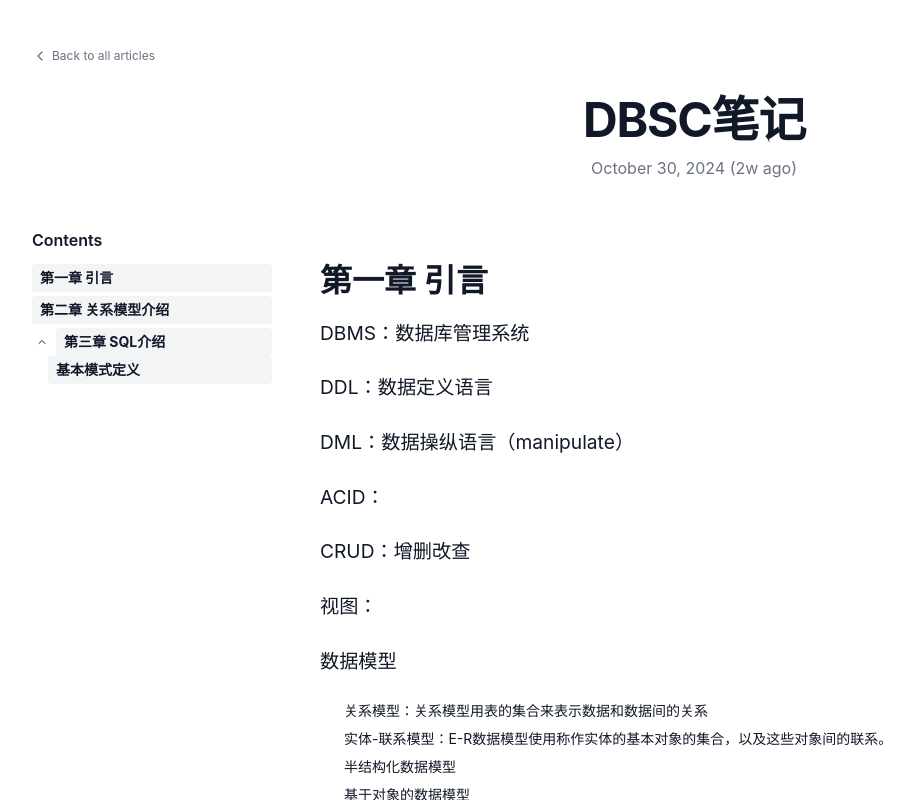
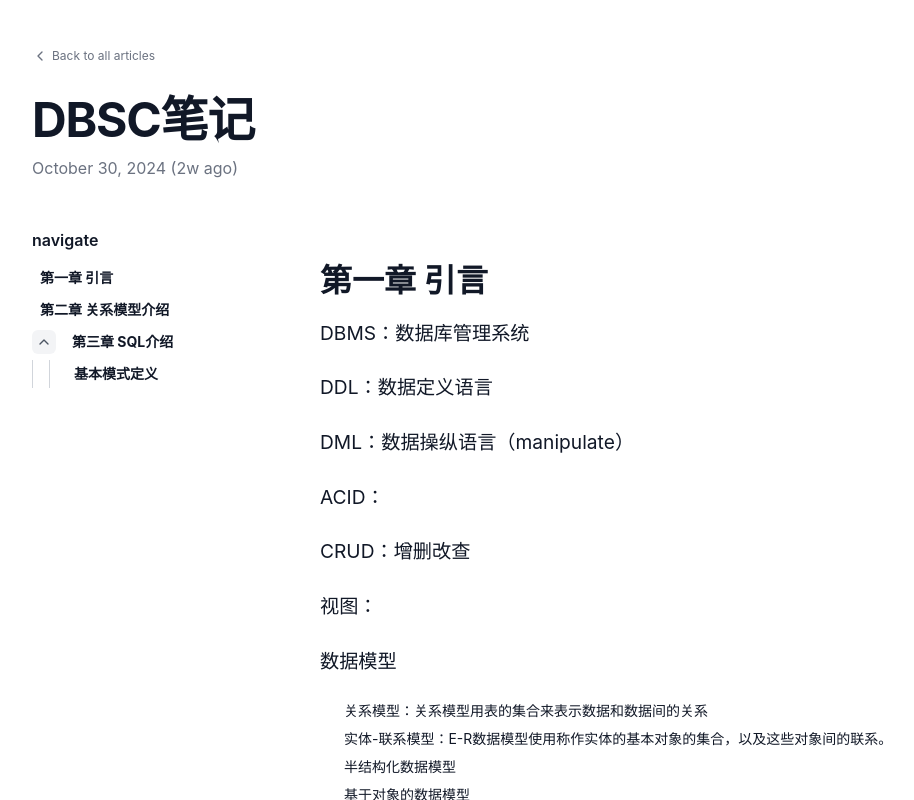
Before and after one commit to ZhenyuePan/ZhenyuePan.github.io, a Next.js app: page /blog/DBSC in a window 1280 px wide. Both pictures are taken after a click on the button "Expand section". Shown: the top 800 px of the page, without its empty margins (0-914 px from the left). Built offline with nearby package versions, Linux system fonts and the light colour scheme.

Commit message:
navigate

```diff
--- a/src/app/blog/[slug]/blog-post-content.tsx
+++ b/src/app/blog/[slug]/blog-post-content.tsx
@@ -132,50 +132,64 @@ export default function BlogPostContent({ post }: BlogPostContentProps) {
 
   const toggleExpanded = (headingId: string) => {
     setExpandedHeadings((prev) => {
-      const newSet = new Set(prev)
+      const newSet = new Set(prev);
       if (newSet.has(headingId)) {
-        newSet.delete(headingId)
+        newSet.delete(headingId);
       } else {
-        newSet.add(headingId)
+        newSet.add(headingId);
       }
-      return newSet
-    })
-  }
+      return newSet;
+    });
+  };
 
   const renderHeadings = (headings: Heading[], level: number = 0) => (
-    <ul className={`space-y-1 text-sm ${level > 0 ? 'ml-4' : ''}`}>
+    <ul
+      className={`space-y-1 text-sm ${
+        level > 0 ? `ml-${level * 4} border-l border-gray-300 dark:border-gray-700 pl-4` : ""
+      }`}
+    >
       {headings.map((heading, index) => (
         <li key={index}>
-          <div className="flex items-center">
+          <div className="flex items-center gap-2 group">
             {heading.subheadings.length > 0 && (
               <button
-                onClick={() => toggleExpanded(heading.id)}
-                className="mr-1 p-1 rounded-md hover:bg-gray-200 dark:hover:bg-gray-700"
-                aria-label={expandedHeadings.has(heading.id) ? "Collapse section" : "Expand section"}
+                onClick={(e) => {
+                  e.stopPropagation(); // 防止影响其他子标题
+                  toggleExpanded(heading.id);
+                }}
+                className={`p-1 rounded-md bg-gray-100 hover:bg-gray-200 dark:bg-gray-700 dark:hover:bg-gray-600 transition-colors duration-200`}
+                aria-label={
+                  expandedHeadings.has(heading.id) ? "Collapse section" : "Expand section"
+                }
               >
                 {expandedHeadings.has(heading.id) ? (
-                  <ChevronUp className="w-3 h-3" />
+                  <ChevronUp className="w-4 h-4 text-gray-600 dark:text-gray-300" />
                 ) : (
-                  <ChevronDown className="w-3 h-3" />
+                  <ChevronDown className="w-4 h-4 text-gray-600 dark:text-gray-300" />
                 )}
               </button>
             )}
             <button
               onClick={() => scrollToHeading(heading.id)}
-              className={`flex-grow text-left py-1 px-2 rounded transition-colors duration-200 ${
+              className={`flex-grow text-left py-1 px-2 rounded-md transition-colors duration-200 ${
                 activeHeading === heading.id
-                  ? 'bg-gray-100 text-gray-900 font-bold dark:bg-gray-800 dark:text-gray-100'
-                  : 'hover:bg-gray-50 text-gray-600 dark:hover:bg-gray-700 dark:text-gray-300'
+                  ? "bg-white hover:bg-gray-100 text-gray-900 font-bold dark:bg-gray-700 dark:text-gray-100"
+                  : "hover:bg-gray-100 text-gray-700 dark:hover:bg-gray-600 dark:text-gray-300"
               }`}
             >
               {heading.text}
             </button>
           </div>
-          {expandedHeadings.has(heading.id) && heading.subheadings.length > 0 && renderHeadings(heading.subheadings, level + 1)}
+          {expandedHeadings.has(heading.id) && heading.subheadings.length > 0 && (
+            <div className="pl-4 mt-1 border-l border-gray-300 dark:border-gray-700">
+              {renderHeadings(heading.subheadings, level + 1)}
+            </div>
+          )}
         </li>
       ))}
     </ul>
-  )
+  );
+
 
   return (
     <div className="w-max h-max mx-auto px-4 sm:px-6 lg:px-8 py-12 bg-white dark:bg-gray-900 text-gray-900 dark:text-gray-100 text-sm">
@@ -209,7 +223,7 @@ export default function BlogPostContent({ post }: BlogPostContentProps) {
         </Link>
       </nav>
 
-      <header className="mb-12 text-center">
+      <header className="mb-12">
         <h1 className="text-3xl sm:text-4xl lg:text-5xl font-bold tracking-tight text-gray-900 dark:text-gray-100 mb-3">{post.metadata.title}</h1>
         <Suspense fallback={<p className="h-5" />}>
           <p className="text-base text-gray-500 dark:text-gray-400">
@@ -221,7 +235,7 @@ export default function BlogPostContent({ post }: BlogPostContentProps) {
       <div className="flex flex-col lg:flex-row gap-8">
         <aside className="lg:w-64 flex-shrink-0 order-2 lg:order-1">
           <nav className="sticky top-8 max-h-[calc(100vh-4rem)] overflow-y-auto pr-4" aria-label="Table of contents">
-            <h2 className="text-base font-semibold mb-3 text-gray-900 dark:text-gray-100">Contents</h2>
+            <h2 className="text-base font-semibold mb-3 text-gray-900 dark:text-gray-100">navigate</h2>
             {headings.length > 0 ? (
               renderHeadings(headings)
             ) : (
--- a/src/components/magicui/blur-fade.tsx
+++ /dev/null
@@ -1,67 +0,0 @@
-"use client";
-
-import { useRef } from "react";
-import {
-  AnimatePresence,
-  motion,
-  useInView,
-  UseInViewOptions,
-  Variants,
-} from "framer-motion";
-
-type MarginType = UseInViewOptions["margin"];
-
-interface BlurFadeProps {
-  children: React.ReactNode;
-  className?: string;
-  variant?: {
-    hidden: { y: number };
-    visible: { y: number };
-  };
-  duration?: number;
-  delay?: number;
-  yOffset?: number;
-  inView?: boolean;
-  inViewMargin?: MarginType;
-  blur?: string;
-}
-
-export default function BlurFade({
-  children,
-  className,
-  variant,
-  duration = 0.4,
-  delay = 0,
-  yOffset = 6,
-  inView = false,
-  inViewMargin = "-50px",
-  blur = "6px",
-}: BlurFadeProps) {
-  const ref = useRef(null);
-  const inViewResult = useInView(ref, { once: true, margin: inViewMargin });
-  const isInView = !inView || inViewResult;
-  const defaultVariants: Variants = {
-    hidden: { y: yOffset, opacity: 0, filter: `blur(${blur})` },
-    visible: { y: -yOffset, opacity: 1, filter: `blur(0px)` },
-  };
-  const combinedVariants = variant || defaultVariants;
-  return (
-    <AnimatePresence>
-      <motion.div
-        ref={ref}
-        initial="hidden"
-        animate={isInView ? "visible" : "hidden"}
-        exit="hidden"
-        variants={combinedVariants}
-        transition={{
-          delay: 0.04 + delay,
-          duration,
-          ease: "easeOut",
-        }}
-        className={className}
-      >
-        {children}
-      </motion.div>
-    </AnimatePresence>
-  );
-}
```
